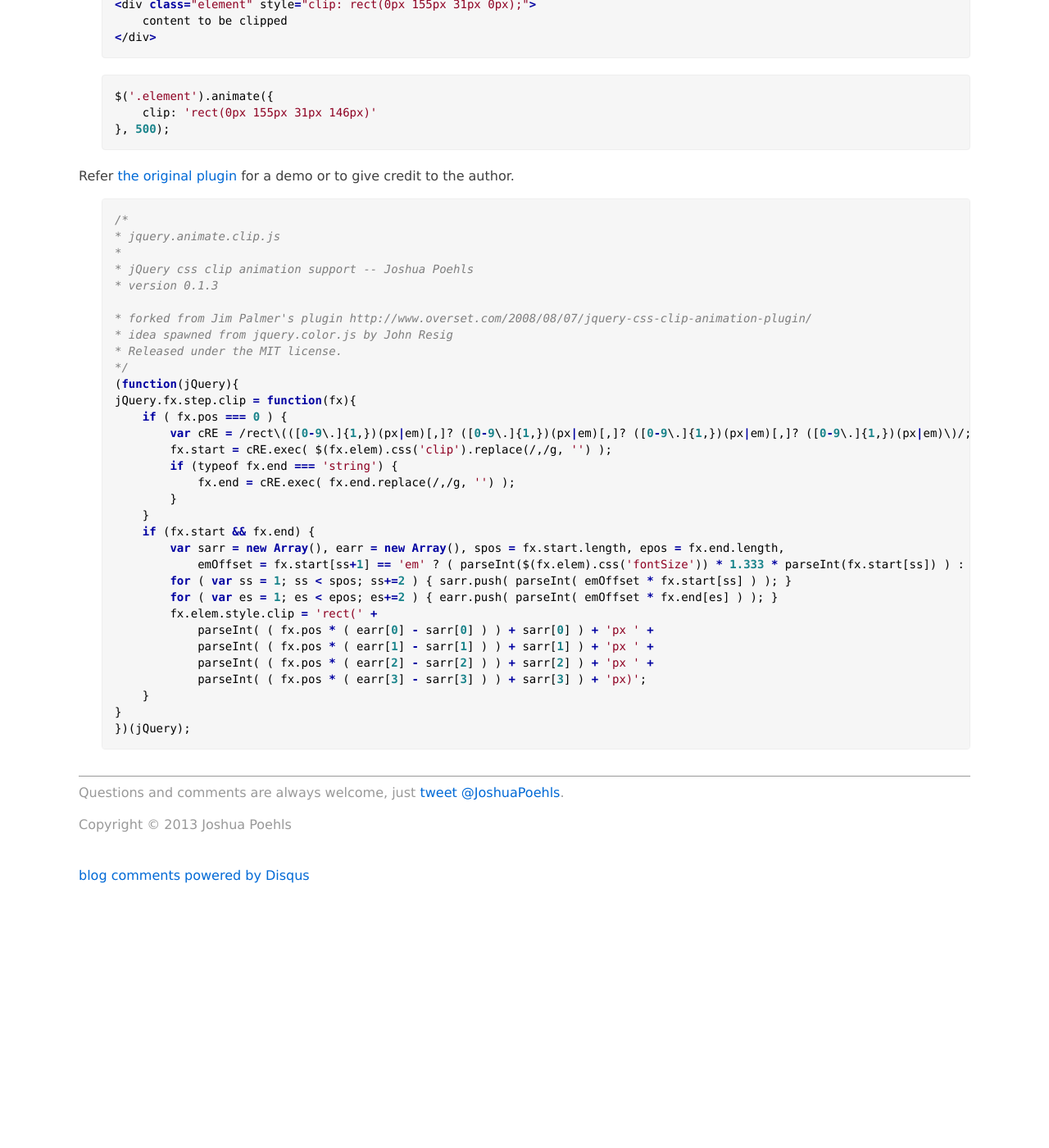
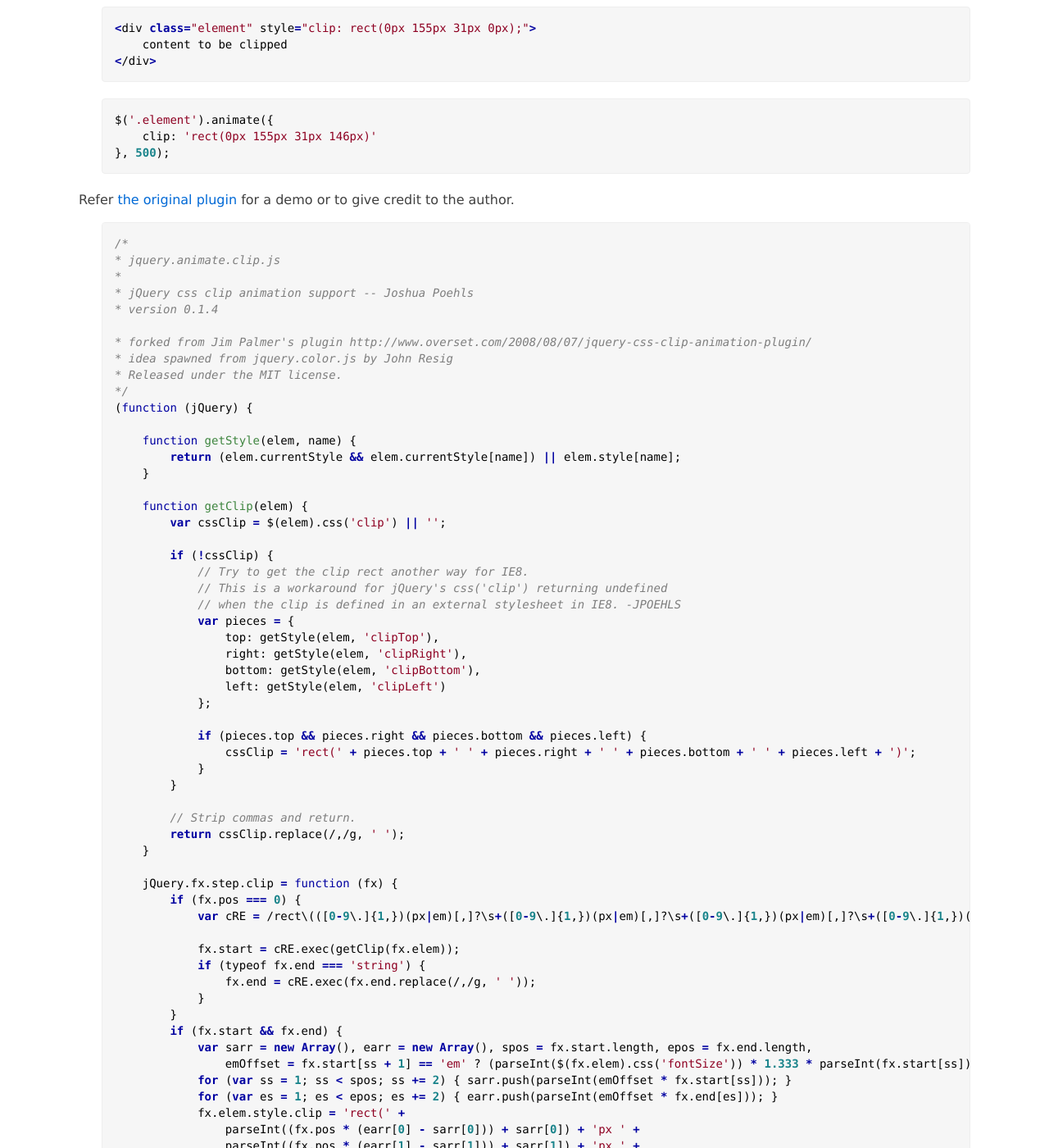
Before and after one commit to jpoehls/zduck.com, a Jekyll site: the page built from _posts/2013/2013-03-06-jquery-css-clip-animation-plugin.md, in a window 1280 px wide and 1400 px high, scrolled down 481 px. Shown: the whole window at 82% size. Built offline with Jekyll 4.4.1, drawn with Linux system fonts in a browser that asks for light colours; comment, search, counter and statistics services are not loaded; before the commit the page ends 1558 px from its top, so only the background shows below that; some of the changed text lies outside the part shown.

Commit message:
Updated jquery css clip animation plugin to 0.1.4

```diff
--- a/_posts/2013/2013-03-06-jquery-css-clip-animation-plugin.md
+++ b/_posts/2013/2013-03-06-jquery-css-clip-animation-plugin.md
@@ -17,6 +17,7 @@
 * Support for the element's initial clip value to be specified via a stylesheet instead of an inline style
 * Support for decimal clip values (thanks to a comment by Manoel Quirino Neto)
 * Type checking `fx.end` to guard against errors in some scenarios
+* Support for IE8
 
 The element you are animating **must** have a `clip` style specified. Otherwise, usage is as you would expect.
 
@@ -39,34 +40,67 @@
 * jquery.animate.clip.js
 *
 * jQuery css clip animation support -- Joshua Poehls
-* version 0.1.3
+* version 0.1.4
 
-* forked from Jim Palmer's plugin http://www.overset.com/2008/08/07/jquery-css-clip-animation-plugin/
+* forked from Jim Palmer&#39;s plugin http://www.overset.com/2008/08/07/jquery-css-clip-animation-plugin/
 * idea spawned from jquery.color.js by John Resig
 * Released under the MIT license.
 */
-(function(jQuery){
-jQuery.fx.step.clip = function(fx){
-    if ( fx.pos === 0 ) {
-        var cRE = /rect\(([0-9\.]{1,})(px|em)[,]? ([0-9\.]{1,})(px|em)[,]? ([0-9\.]{1,})(px|em)[,]? ([0-9\.]{1,})(px|em)\)/;
-        fx.start = cRE.exec( $(fx.elem).css('clip').replace(/,/g, '') );
-        if (typeof fx.end === 'string') {
-            fx.end = cRE.exec( fx.end.replace(/,/g, '') );
+(function (jQuery) {
+
+    function getStyle(elem, name) {
+        return (elem.currentStyle &amp;&amp; elem.currentStyle[name]) || elem.style[name];
+    }
+
+    function getClip(elem) {
+        var cssClip = $(elem).css(&#39;clip&#39;) || &#39;&#39;;
+
+        if (!cssClip) {
+            // Try to get the clip rect another way for IE8.
+            // This is a workaround for jQuery&#39;s css(&#39;clip&#39;) returning undefined
+            // when the clip is defined in an external stylesheet in IE8. -JPOEHLS
+            var pieces = {
+                top: getStyle(elem, &#39;clipTop&#39;),
+                right: getStyle(elem, &#39;clipRight&#39;),
+                bottom: getStyle(elem, &#39;clipBottom&#39;),
+                left: getStyle(elem, &#39;clipLeft&#39;)
+            };
+
+            if (pieces.top &amp;&amp; pieces.right &amp;&amp; pieces.bottom &amp;&amp; pieces.left) {
+                cssClip = &#39;rect(&#39; + pieces.top + &#39; &#39; + pieces.right + &#39; &#39; + pieces.bottom + &#39; &#39; + pieces.left + &#39;)&#39;;
+            }
+        }
+
+        // Strip commas and return.
+        return cssClip.replace(/,/g, &#39; &#39;);
+    }
+
+    jQuery.fx.step.clip = function (fx) {
+        if (fx.pos === 0) {
+            var cRE = /rect\(([0-9\.]{1,})(px|em)[,]?\s+([0-9\.]{1,})(px|em)[,]?\s+([0-9\.]{1,})(px|em)[,]?\s+([0-9\.]{1,})(px|em)\)/;
+
+            fx.start = cRE.exec(getClip(fx.elem));
+            if (typeof fx.end === &#39;string&#39;) {
+                fx.end = cRE.exec(fx.end.replace(/,/g, &#39; &#39;));
+            }
+        }
+        if (fx.start &amp;&amp; fx.end) {
+            var sarr = new Array(), earr = new Array(), spos = fx.start.length, epos = fx.end.length,
+                emOffset = fx.start[ss + 1] == &#39;em&#39; ? (parseInt($(fx.elem).css(&#39;fontSize&#39;)) * 1.333 * parseInt(fx.start[ss])) : 1;
+            for (var ss = 1; ss &lt; spos; ss += 2) { sarr.push(parseInt(emOffset * fx.start[ss])); }
+            for (var es = 1; es &lt; epos; es += 2) { earr.push(parseInt(emOffset * fx.end[es])); }
+            fx.elem.style.clip = &#39;rect(&#39; +
+                parseInt((fx.pos * (earr[0] - sarr[0])) + sarr[0]) + &#39;px &#39; +
+                parseInt((fx.pos * (earr[1] - sarr[1])) + sarr[1]) + &#39;px &#39; +
+                parseInt((fx.pos * (earr[2] - sarr[2])) + sarr[2]) + &#39;px &#39; +
+                parseInt((fx.pos * (earr[3] - sarr[3])) + sarr[3]) + &#39;px)&#39;;
         }
     }
-    if (fx.start &amp;&amp; fx.end) {
-        var sarr = new Array(), earr = new Array(), spos = fx.start.length, epos = fx.end.length,
-            emOffset = fx.start[ss+1] == 'em' ? ( parseInt($(fx.elem).css('fontSize')) * 1.333 * parseInt(fx.start[ss]) ) : 1;
-        for ( var ss = 1; ss &lt; spos; ss+=2 ) { sarr.push( parseInt( emOffset * fx.start[ss] ) ); }
-        for ( var es = 1; es &lt; epos; es+=2 ) { earr.push( parseInt( emOffset * fx.end[es] ) ); }
-        fx.elem.style.clip = 'rect(' +
-            parseInt( ( fx.pos * ( earr[0] - sarr[0] ) ) + sarr[0] ) + 'px ' +
-            parseInt( ( fx.pos * ( earr[1] - sarr[1] ) ) + sarr[1] ) + 'px ' +
-            parseInt( ( fx.pos * ( earr[2] - sarr[2] ) ) + sarr[2] ) + 'px ' +
-            parseInt( ( fx.pos * ( earr[3] - sarr[3] ) ) + sarr[3] ) + 'px)';
-    }
-}
 })(jQuery);
 </pre>
 
+### Updated to 0.1.4
+
+I updated the plugin to support IE8. This entailed adding a fallback for when `$('...').css('clip')` returns `undefined` which it does in IE8 when the `clip` style is defined in an external stylesheet.
+
 [1]: http://www.overset.com/2008/08/07/jquery-css-clip-animation-plugin/
```
